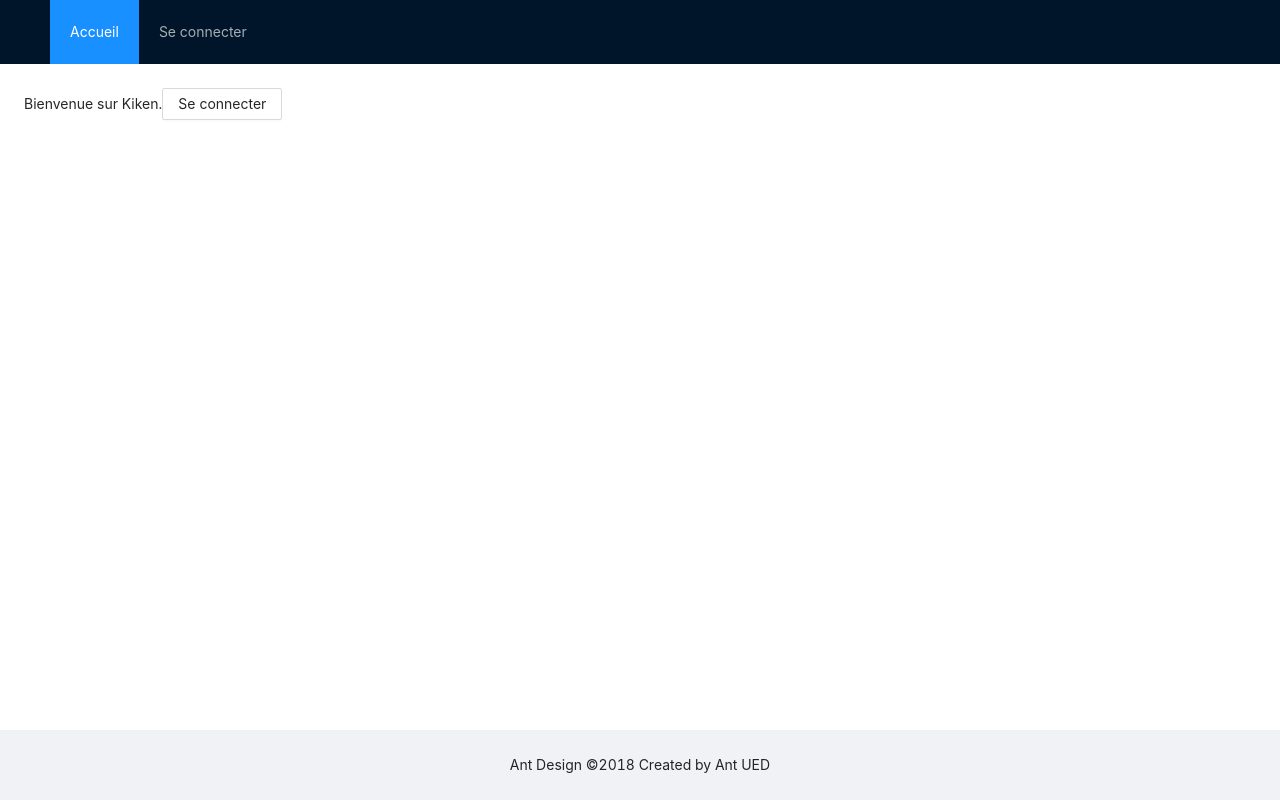
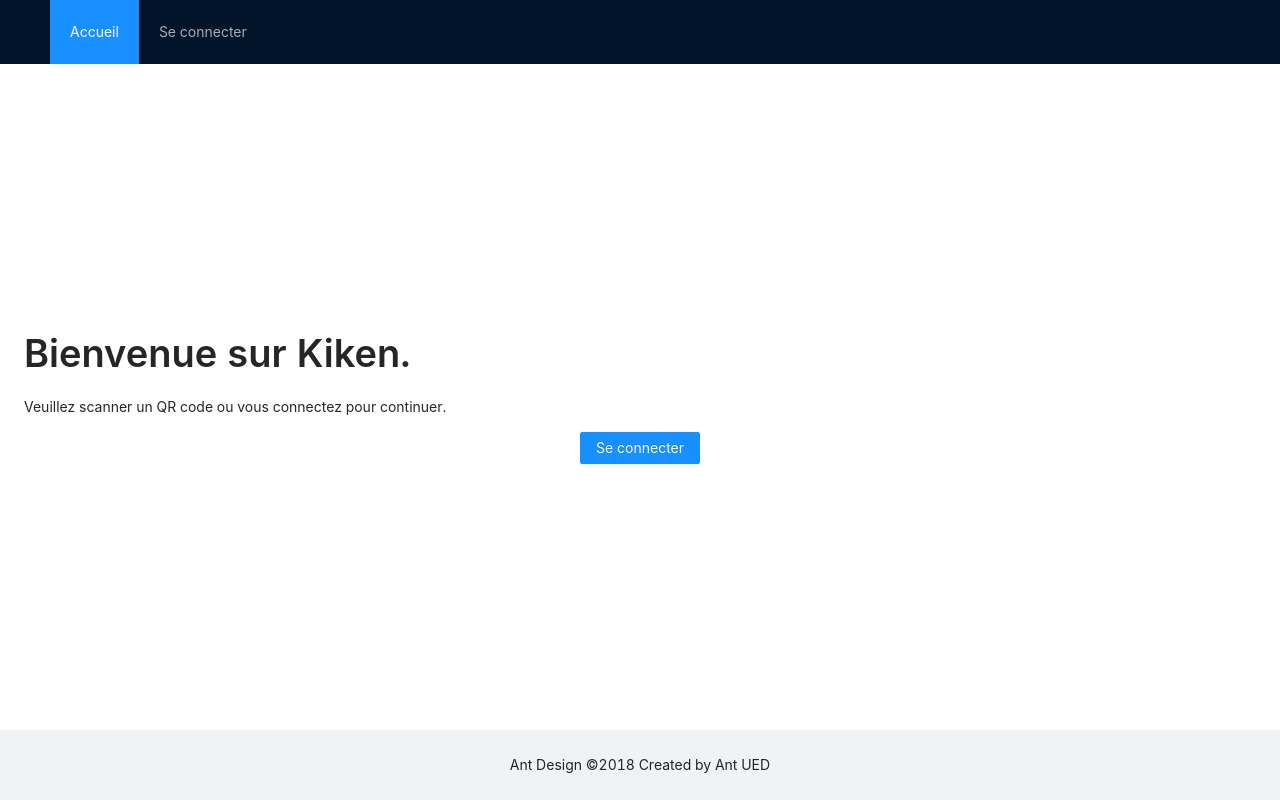
Before and after one commit to shnsaing/yet-another-file-sharing-app, a React app: page / in a window 1280 px wide. Built offline with nearby package versions, Linux system fonts and the light colour scheme.

Commit message:
Home view

```diff
--- a/src/components/Home/index.tsx
+++ b/src/components/Home/index.tsx
@@ -1,18 +1,33 @@
-import { Button } from 'antd';
+import { Button, Typography } from 'antd';
 import React, { FC } from 'react';
+import { WithTranslation } from 'react-i18next';
 import { Link } from 'react-router-dom';
+
+import withTranslation from '../../hoc/withTranslation';
 
 import './style.less';
 
-const HomePage: FC = () => {
+const { Title, Paragraph } = Typography;
+
+const HomePage: FC<WithTranslation> = ({ t }) => {
+  const [appDesc, loginBtn] = sessionStorage.getItem('token')
+    ? [t('appDescriptionConnected'), null]
+    : [
+        t('appDescriptionDisconnected'),
+        <Button className="login" type="primary">
+          <Link to="/login">{t('menu.login')}</Link>
+        </Button>,
+      ];
+
   return (
     <div className="home-container">
-      Bienvenue sur Kiken.
-      <Button>
-        <Link to="/login">Se connecter</Link>
-      </Button>
+      <Typography>
+        <Title>{t('welcome')}</Title>
+        <Paragraph>{appDesc}</Paragraph>
+      </Typography>
+      {loginBtn}
     </div>
   );
 };
 
-export default HomePage;
+export default withTranslation(HomePage);
--- a/src/components/Home/style.less
+++ b/src/components/Home/style.less
@@ -1,3 +1,12 @@
 .home-container {
   padding: 24px;
+  height: 100%;
+  display: flex;
+  flex-direction: column;
+  justify-content: center;
+
+  .login {
+    display: block;
+    margin: 0 auto;
+  }
 }
--- a/src/services/i18n/en.ts
+++ b/src/services/i18n/en.ts
@@ -61,4 +61,7 @@ export default {
     roles: 'Roles',
     new: 'New user',
   },
+  welcome: 'Welcome on Kiken.',
+  appDescriptionConnected: 'Please scan a QR code to continue.',
+  appDescriptionDisconnected: 'Please scan a QR code or login to continue.',
 };
--- a/src/services/i18n/fr.ts
+++ b/src/services/i18n/fr.ts
@@ -61,4 +61,8 @@ export default {
     roles: 'Rôles',
     new: 'Nouvel utilisateur',
   },
+  welcome: 'Bienvenue sur Kiken.',
+  appDescriptionConnected: 'Veuillez scanner un QR code pour continuer.',
+  appDescriptionDisconnected:
+    'Veuillez scanner un QR code ou vous connectez pour continuer.',
 };
```
